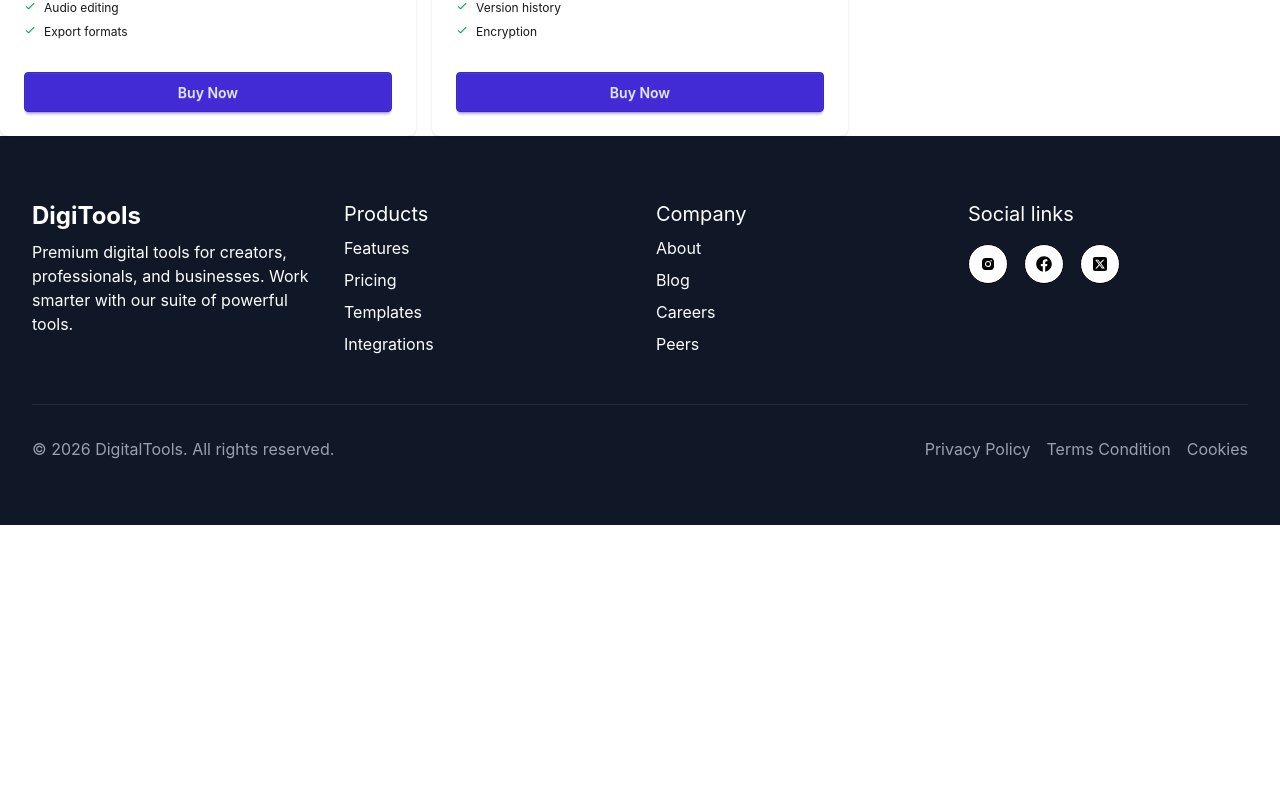
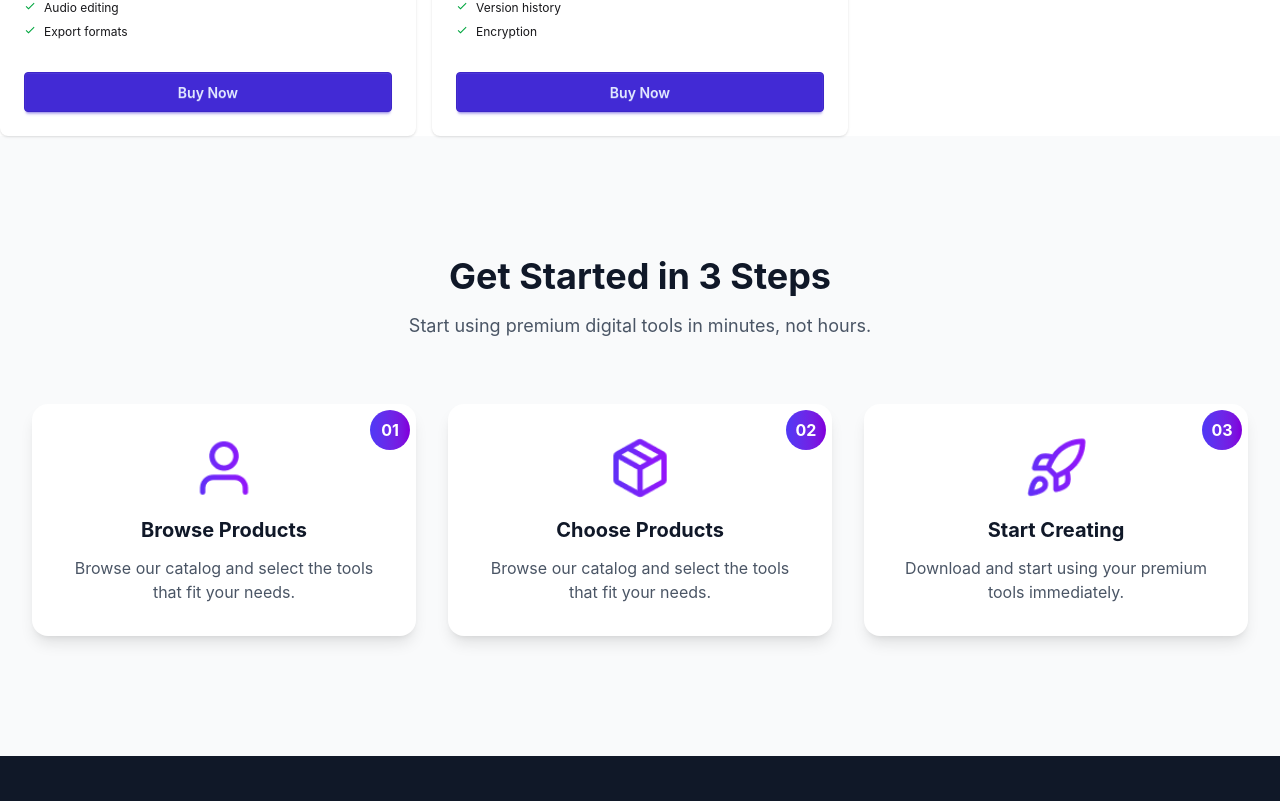
Before and after one commit to Sagor220/Assignment-06, a React (Vite) app: page / in a window 1280 px wide. Shown: the part 2139-2940 px from the top of the page. Before the commit the page ends 2664 px from the top, so only its background shows below. Built offline with nearby package versions, Linux system fonts and the light colour scheme.

Commit message:
Steps.Jsx component added...

```diff
--- a/src/App.jsx
+++ b/src/App.jsx
@@ -6,6 +6,7 @@ import Footer from "./Components/Footer";
 import Navbar from "./Components/Navbar";
 import ProductsSection from "./Components/ProductsSection";
 import Stats from "./Components/Stats";
+import Steps from "./Components/Steps";
 
 const fetchProducts = async () => {
   const res = await fetch("./data/products.json");
@@ -26,6 +27,7 @@ function App() {
       >
         <Cards productsPromise={productsPromise} />
       </Suspense>
+      <Steps />
 
       <Footer />
     </>
--- /dev/null
+++ b/src/Components/Steps.jsx
@@ -0,0 +1,72 @@
+import React from "react";
+import user from "../assets/user.png";
+import packageBox from "../assets/package.png";
+import rocket from "../assets/rocket.png";
+
+const Steps = () => {
+  const steps = [
+    {
+      number: "01",
+      title: "Browse Products",
+      icon: user,
+      description:
+        "Browse our catalog and select the tools that fit your needs.",
+    },
+    {
+      number: "02",
+      title: "Choose Products",
+      icon: packageBox,
+      description:
+        "Browse our catalog and select the tools that fit your needs.",
+    },
+    {
+      number: "03",
+      title: "Start Creating",
+      icon: rocket,
+      description: "Download and start using your premium tools immediately.",
+    },
+  ];
+
+  return (
+    <section id="steps" className="py-30 bg-gray-50">
+      <div className="max-w-7xl mx-auto px-4 sm:px-6 lg:px-8">
+        <div className="text-center mb-16">
+          <h2 className="text-3xl md:text-4xl font-bold text-gray-900 mb-4">
+            Get Started in 3 Steps
+          </h2>
+          <p className="text-gray-600 text-lg max-w-2xl mx-auto">
+            Start using premium digital tools in minutes, not hours.
+          </p>
+        </div>
+
+        <div className="grid md:grid-cols-3 gap-8">
+          {steps.map((step, index) => {
+            return (
+              <div
+                key={index}
+                className="relative bg-white rounded-2xl shadow-lg p-8 text-center hover:shadow-xl transition-shadow duration-300"
+              >
+                <div className="font-bold bg-linear-to-r from-[#4f39f6] to-purple-700 text-white mb-4 absolute top-0 right-0 h-10 w-10 flex items-center justify-center rounded-full m-1.5">
+                  {step.number}
+                </div>
+                <div className="flex justify-center mb-4">
+                  <img
+                    src={step.icon}
+                    alt={step.title}
+                    className="h-16 w-16 object-contain"
+                  />
+                </div>
+                <h3 className="text-xl font-bold text-gray-900 mb-3">
+                  {step.title}
+                </h3>
+                <p className="text-gray-600">{step.description}</p>
+              </div>
+            );
+          })}
+        </div>
+      </div>
+    </section>
+  );
+};
+
+export default Steps;
```
